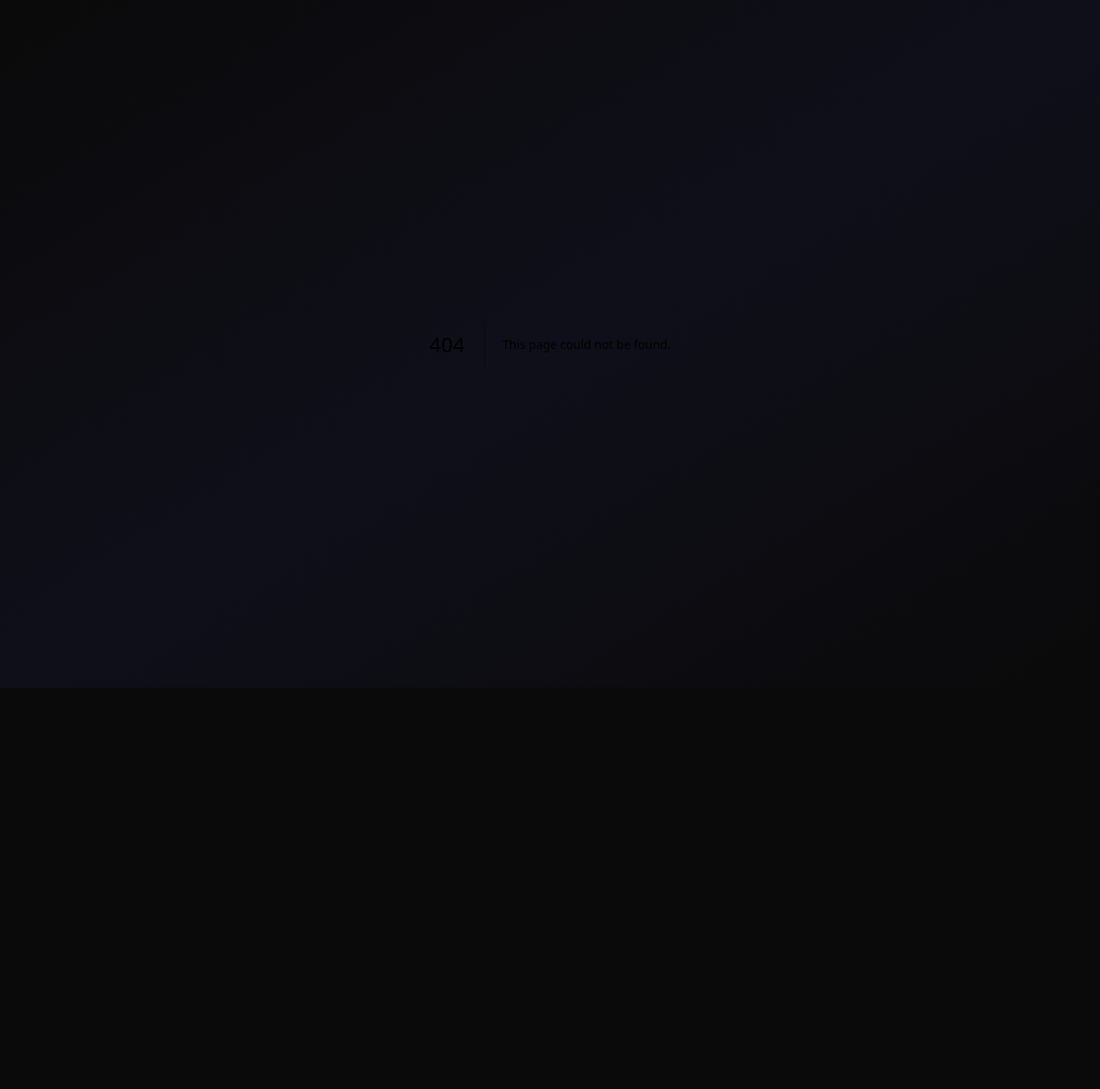
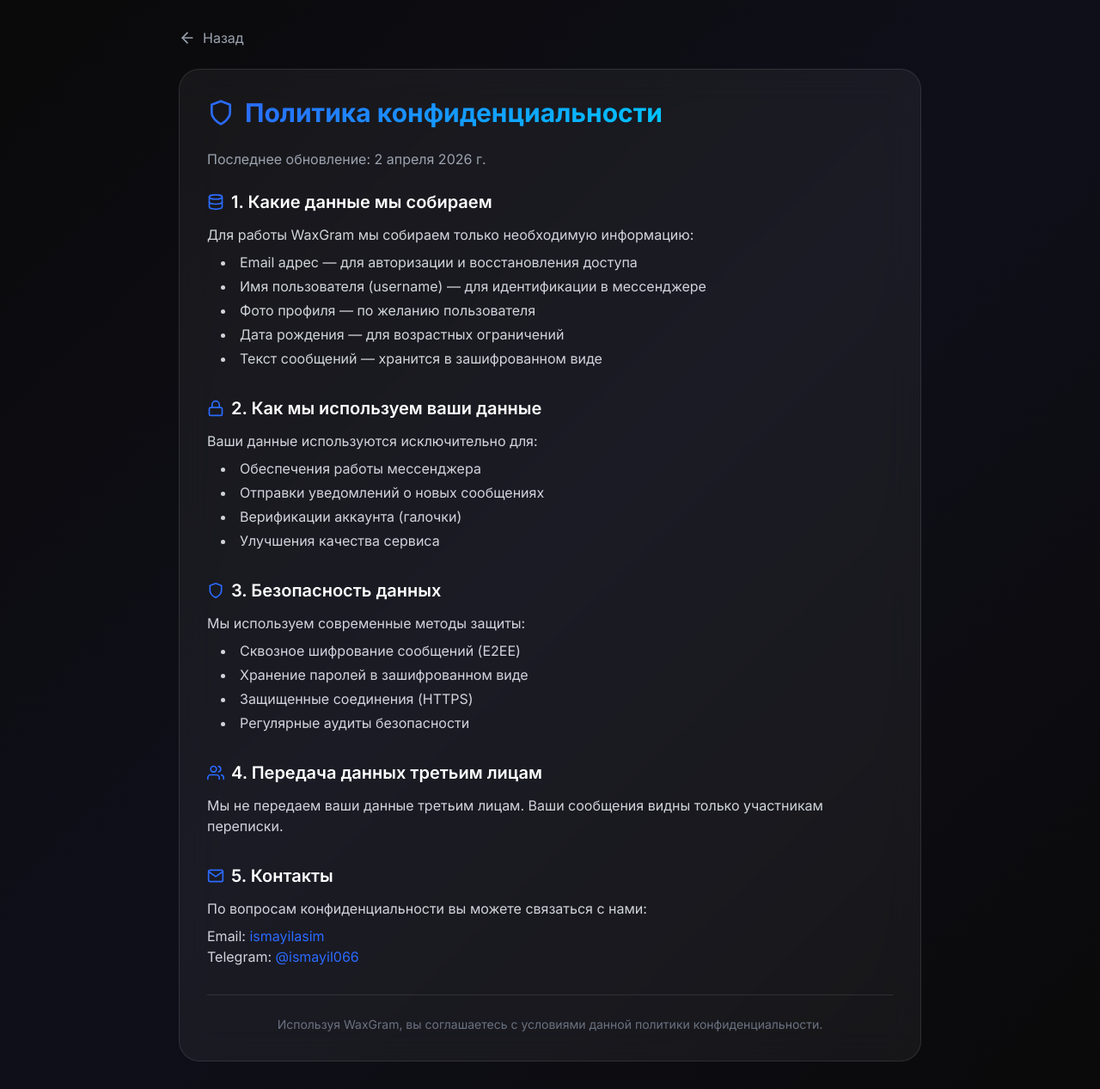
Before and after one commit to ismayil4asim-code/waxgram, a Next.js app: page /privacy in a window 1280 px wide. Before the commit this address had no page. Shown: the whole page at 86% size. Before the commit the page ends 800 px from the top, so only its background shows below. Built offline with nearby package versions, Linux system fonts and the light colour scheme.

Commit message:
Create page.tsx

```diff
--- /dev/null
+++ b/app/privacy/page.tsx
@@ -0,0 +1,93 @@
+'use client'
+
+import Link from 'next/link'
+import { FiArrowLeft, FiShield, FiMail, FiLock, FiDatabase, FiUsers } from 'react-icons/fi'
+
+export default function PrivacyPage() {
+  return (
+    <div className="min-h-screen bg-gradient-to-br from-[#0a0a0a] via-[#0f0f1a] to-[#0a0a0a]">
+      <div className="max-w-4xl mx-auto px-4 py-8">
+        <Link href="/" className="inline-flex items-center gap-2 text-gray-400 hover:text-white mb-6 transition-colors">
+          <FiArrowLeft size={20} />
+          <span>Назад</span>
+        </Link>
+
+        <div className="glass-card p-8">
+          <div className="flex items-center gap-3 mb-6">
+            <FiShield className="text-[#2b6bff]" size={32} />
+            <h1 className="text-3xl font-bold gradient-text">Политика конфиденциальности</h1>
+          </div>
+          <p className="text-gray-400 mb-6">Последнее обновление: 2 апреля 2026 г.</p>
+
+          <div className="space-y-8 text-gray-300">
+            <section>
+              <div className="flex items-center gap-2 mb-3">
+                <FiDatabase className="text-[#2b6bff]" size={20} />
+                <h2 className="text-xl font-semibold text-white">1. Какие данные мы собираем</h2>
+              </div>
+              <p>Для работы WaxGram мы собираем только необходимую информацию:</p>
+              <ul className="list-disc list-inside mt-2 space-y-1 ml-4">
+                <li>Email адрес — для авторизации и восстановления доступа</li>
+                <li>Имя пользователя (username) — для идентификации в мессенджере</li>
+                <li>Фото профиля — по желанию пользователя</li>
+                <li>Дата рождения — для возрастных ограничений</li>
+                <li>Текст сообщений — хранится в зашифрованном виде</li>
+              </ul>
+            </section>
+
+            <section>
+              <div className="flex items-center gap-2 mb-3">
+                <FiLock className="text-[#2b6bff]" size={20} />
+                <h2 className="text-xl font-semibold text-white">2. Как мы используем ваши данные</h2>
+              </div>
+              <p>Ваши данные используются исключительно для:</p>
+              <ul className="list-disc list-inside mt-2 space-y-1 ml-4">
+                <li>Обеспечения работы мессенджера</li>
+                <li>Отправки уведомлений о новых сообщениях</li>
+                <li>Верификации аккаунта (галочки)</li>
+                <li>Улучшения качества сервиса</li>
+              </ul>
+            </section>
+
+            <section>
+              <div className="flex items-center gap-2 mb-3">
+                <FiShield className="text-[#2b6bff]" size={20} />
+                <h2 className="text-xl font-semibold text-white">3. Безопасность данных</h2>
+              </div>
+              <p>Мы используем современные методы защиты:</p>
+              <ul className="list-disc list-inside mt-2 space-y-1 ml-4">
+                <li>Сквозное шифрование сообщений (E2EE)</li>
+                <li>Хранение паролей в зашифрованном виде</li>
+                <li>Защищенные соединения (HTTPS)</li>
+                <li>Регулярные аудиты безопасности</li>
+              </ul>
+            </section>
+
+            <section>
+              <div className="flex items-center gap-2 mb-3">
+                <FiUsers className="text-[#2b6bff]" size={20} />
+                <h2 className="text-xl font-semibold text-white">4. Передача данных третьим лицам</h2>
+              </div>
+              <p>Мы не передаем ваши данные третьим лицам. Ваши сообщения видны только участникам переписки.</p>
+            </section>
+
+            <section>
+              <div className="flex items-center gap-2 mb-3">
+                <FiMail className="text-[#2b6bff]" size={20} />
+                <h2 className="text-xl font-semibold text-white">5. Контакты</h2>
+              </div>
+              <p>По вопросам конфиденциальности вы можете связаться с нами:</p>
+              <p className="mt-2">Email: <a href="mailto:privacy@waxgram.com" className="text-[#2b6bff] hover:underline">ismayilasim
+              </a></p>
+              <p>Telegram: <a href="https://t.me/ismayil066" className="text-[#2b6bff] hover:underline">@ismayil066</a></p>
+            </section>
+          </div>
+
+          <div className="mt-8 pt-6 border-t border-white/10 text-center text-gray-500 text-sm">
+            <p>Используя WaxGram, вы соглашаетесь с условиями данной политики конфиденциальности.</p>
+          </div>
+        </div>
+      </div>
+    </div>
+  )
+}
```
